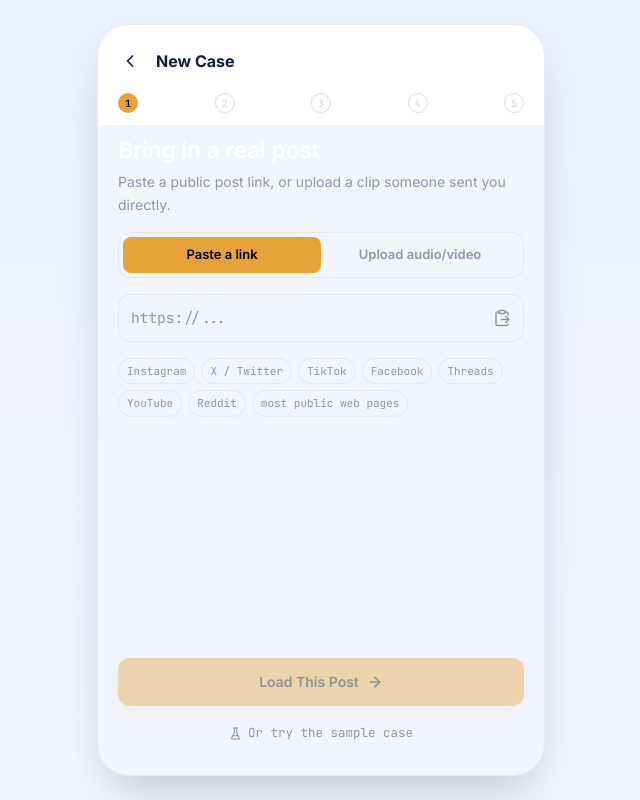
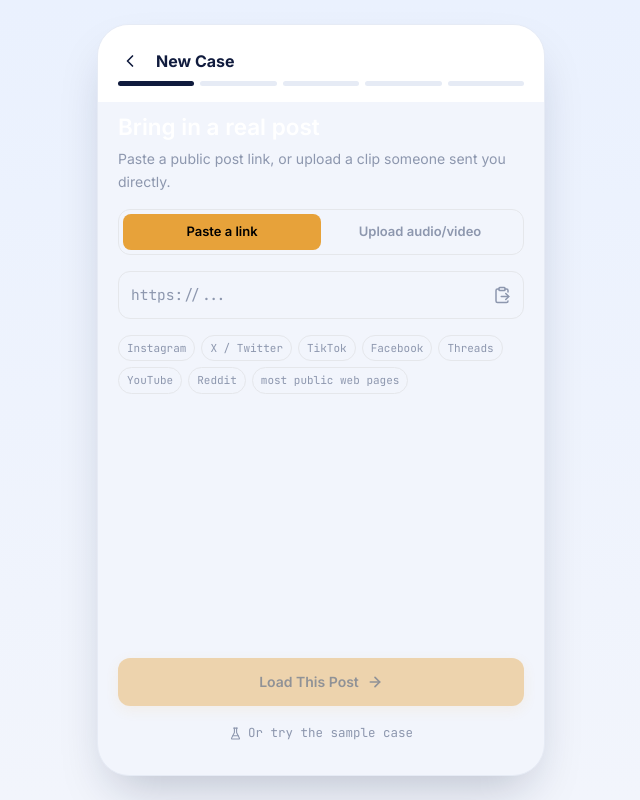
Before and after one commit to aigirl18yearsold/TruthQuest, a React (Vite) app: page / in a window 1280 px wide. Both pictures are taken after a click on the button "Start Investigating". Shown: the whole page, without its empty margins (319-959 px from the left). Built offline with nearby package versions, Linux system fonts and the light colour scheme.

Commit message:
Update Stepper.jsx

```diff
--- a/src/components/ui/Stepper.jsx
+++ b/src/components/ui/Stepper.jsx
@@ -1,35 +1,17 @@
 import React from "react";
-import { CheckCircle2 } from "lucide-react";
 
-export const STEPS = ["Link", "Post", "Investigate", "Coach", "Results"];
 export const STEP_SCREEN = ["link", "post", "investigate", "coach", "results"];
 
 export default function Stepper({ screen }) {
   const idx = STEP_SCREEN.indexOf(screen);
   if (idx === -1) return null;
   return (
-    <div className="flex items-center gap-1 px-5 pt-3 pb-3">
-      {STEPS.map((label, i) => (
-        <React.Fragment key={label}>
-          <div className="flex items-center justify-center rounded-full shrink-0" style={{ opacity: i <= idx ? 1 : 0.35 }}>
-            <div
-              className={`flex items-center justify-center rounded-full w-5 h-5 ${
-                i < idx ? "bg-teal" : i === idx ? "bg-amber" : "bg-transparent border border-slate-light"
-              }`}
-            >
-              {i < idx ? (
-                <CheckCircle2 size={13} className="text-ink" strokeWidth={2.5} />
-              ) : (
-                <span className={`font-mono text-[10px] font-semibold ${i === idx ? "text-ink" : "text-slate-light"}`}>
-                  {i + 1}
-                </span>
-              )}
-            </div>
-          </div>
-          {i < STEPS.length - 1 && (
-            <div className={`flex-1 h-px ${i < idx ? "bg-teal" : "bg-ink-line"}`} style={{ opacity: i < idx ? 1 : 0.5 }} />
-          )}
-        </React.Fragment>
+    <div className="flex items-center gap-1.5 px-5 pb-4 bg-paper">
+      {STEP_SCREEN.map((_, i) => (
+        <div
+          key={i}
+          className={`h-[5px] flex-1 rounded-full ${i <= idx ? "bg-navy" : "bg-paper-dim"}`}
+        />
       ))}
     </div>
   );
```
